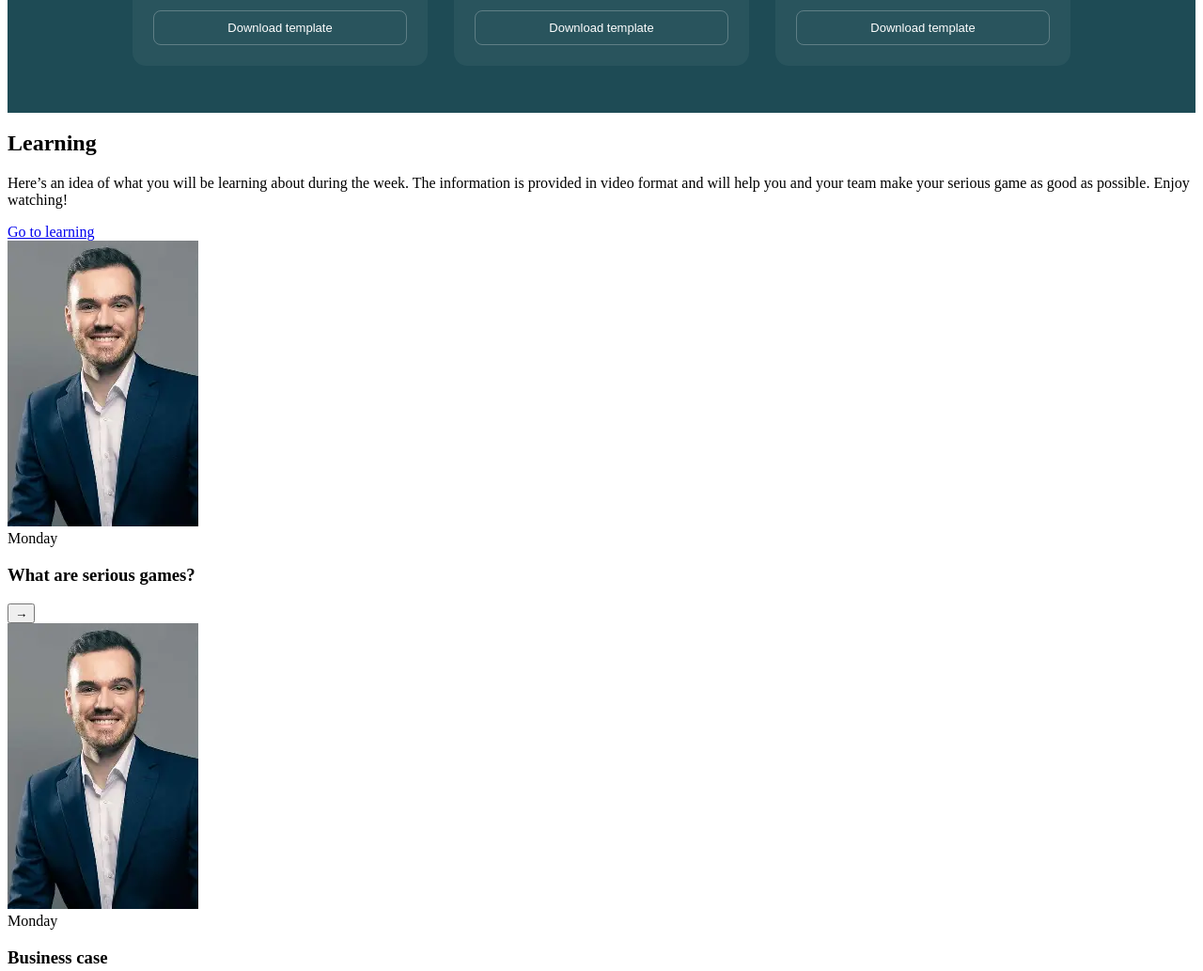
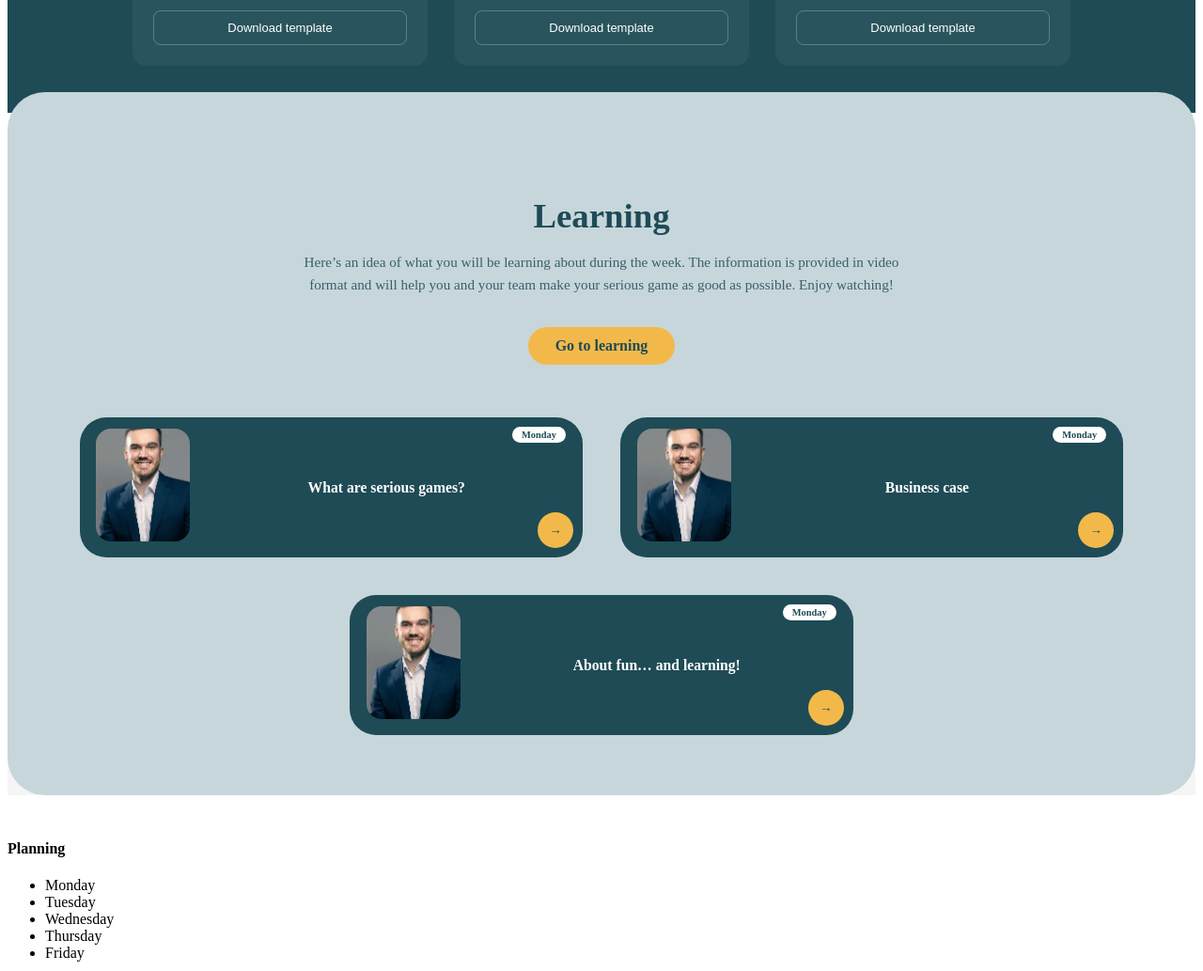
Before and after one commit to Lafuente-Nicolas/inte-front-scss, a website: page index.html in a window 1280 px wide. Shown: the part 2879-3912 px from the top of the page at 94% size. Drawn offline with Linux system fonts and the light colour scheme.

Commit message:
Add learning layout and card styles in SCSS

```diff
--- /dev/null
+++ b/scss/layout/_learning.scss
@@ -0,0 +1,48 @@
+@use "../utils/variables" as *;
+
+.learning {
+    background: $off-white;
+    margin-top: -70px;
+    border-top-left-radius: 60px;
+    border-top-right-radius: 60px;
+
+    &__container {
+        margin: 3rem auto;
+        background: #c7d6db;
+        border-radius: 40px;
+        padding: 5rem 3rem 4rem;
+        text-align: center;
+    }
+
+    &__title {
+        font-size: 2.3rem;
+        margin-bottom: 1rem;
+        color: $dark-teal;
+    }
+
+    &__text {
+        max-width: 640px;
+        margin: 0 auto 2rem;
+        font-size: 0.95rem;
+        line-height: 1.6;
+        color: rgba($dark-teal, .85);
+    }
+
+    &__button {
+        display: inline-block;
+        background: $primary-yellow;
+        color: $dark-teal;
+        padding: 0.7rem 1.8rem;
+        border-radius: 999px;
+        font-weight: 600;
+        margin-bottom: 3.5rem;
+        text-decoration: none;
+    }
+
+    &__cards {
+        display: flex;
+        justify-content: center;
+        gap: 2.5rem;
+        flex-wrap: wrap;
+    }
+}
--- a/scss/style.scss
+++ b/scss/style.scss
@@ -11,7 +11,9 @@
 @use "layout/features";
 @use "layout/schedule";
 @use "layout/project";
+@use "layout/learning";
 
 @use "components/buttons";
 @use "components/feature-cards";
 @use "components/project-cards";
+@use "components/learning-cards";
```
Also changed, not shown: css/style.css.
